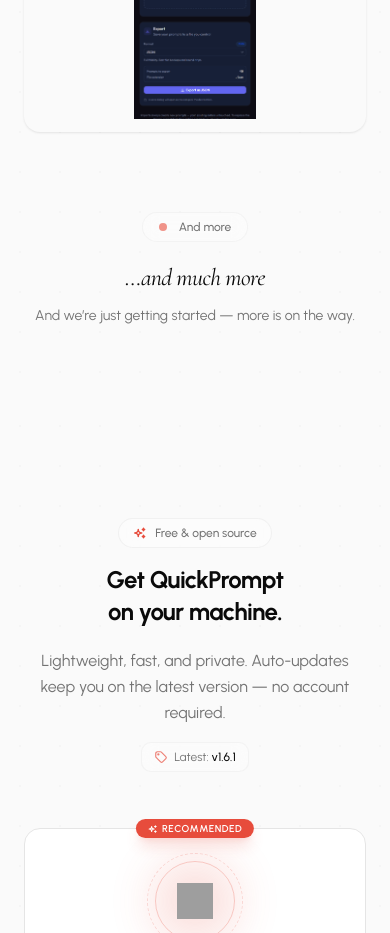
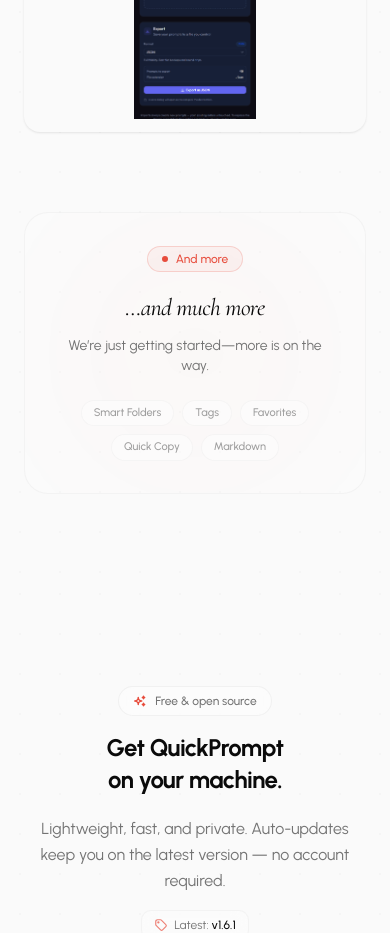
Before and after one commit to bilals2008/quickprompt-web, a React (Vite) app: page / in a window 390 px wide. Shown: the part 5303-6236 px from the top of the page. Built offline with nearby package versions, Linux system fonts and the light colour scheme; no server answers; grey boxes are pictures that could not be loaded.

Commit message:
feat(features): upgrade 'and much more' CTA with card layout, glow, and feature pills

```diff
--- a/src/components/Features.jsx
+++ b/src/components/Features.jsx
@@ -384,18 +384,36 @@
           whileInView={{ opacity: 1, y: 0 }}
           viewport={{ once: true, margin: "-80px" }}
           transition={{ duration: 0.6, ease: "easeOut" }}
-          className="mt-20 md:mt-28 text-center"
+          className="mt-20 md:mt-28"
         >
-          <div className="inline-flex items-center gap-3 rounded-full border border-border/40 bg-card/30 px-4 py-1.5 text-xs font-medium text-muted-foreground backdrop-blur-sm mb-5">
-            <span className="flex size-2 rounded-full bg-primary/60" />
-            And more
+          <div className="relative mx-auto max-w-lg rounded-3xl border border-border/40 bg-card/20 p-8 sm:p-10 text-center overflow-hidden">
+            {/* Decorative bg glow */}
+            <div className="pointer-events-none absolute -inset-20 opacity-30">
+              <div className="absolute left-1/2 top-1/2 -translate-x-1/2 -translate-y-1/2 size-60 rounded-full bg-primary/10 blur-[100px]" />
+            </div>
+            <div className="relative">
+              <div className="mb-5 inline-flex items-center gap-2 rounded-full border border-primary/20 bg-primary/5 px-3.5 py-1 text-xs font-medium text-primary">
+                <span className="flex size-1.5 rounded-full bg-primary" />
+                And more
+              </div>
+              <h3 className="text-balance text-2xl font-serif italic tracking-tight text-foreground sm:text-3xl">
+                …and&nbsp;much&nbsp;more
+              </h3>
+              <p className="mx-auto mt-3 max-w-xs text-sm text-muted-foreground">
+                We&rsquo;re just getting started&mdash;more is on the way.
+              </p>
+              <div className="mt-6 flex flex-wrap items-center justify-center gap-2">
+                {["Smart Folders", "Tags", "Favorites", "Quick Copy", "Markdown"].map((tag) => (
+                  <span
+                    key={tag}
+                    className="inline-flex items-center rounded-full border border-border/30 bg-card/40 px-3 py-1 text-[11px] font-medium text-muted-foreground/70"
+                  >
+                    {tag}
+                  </span>
+                ))}
+              </div>
+            </div>
           </div>
-          <h3 className="text-balance text-2xl font-serif italic tracking-tight text-foreground sm:text-3xl">
-            ...and&nbsp;much&nbsp;more
-          </h3>
-          <p className="mx-auto mt-3 max-w-sm text-sm text-muted-foreground">
-            And we&rsquo;re just getting started &mdash; more is on the way.
-          </p>
         </motion.div>
       </div>
     </section>
```
